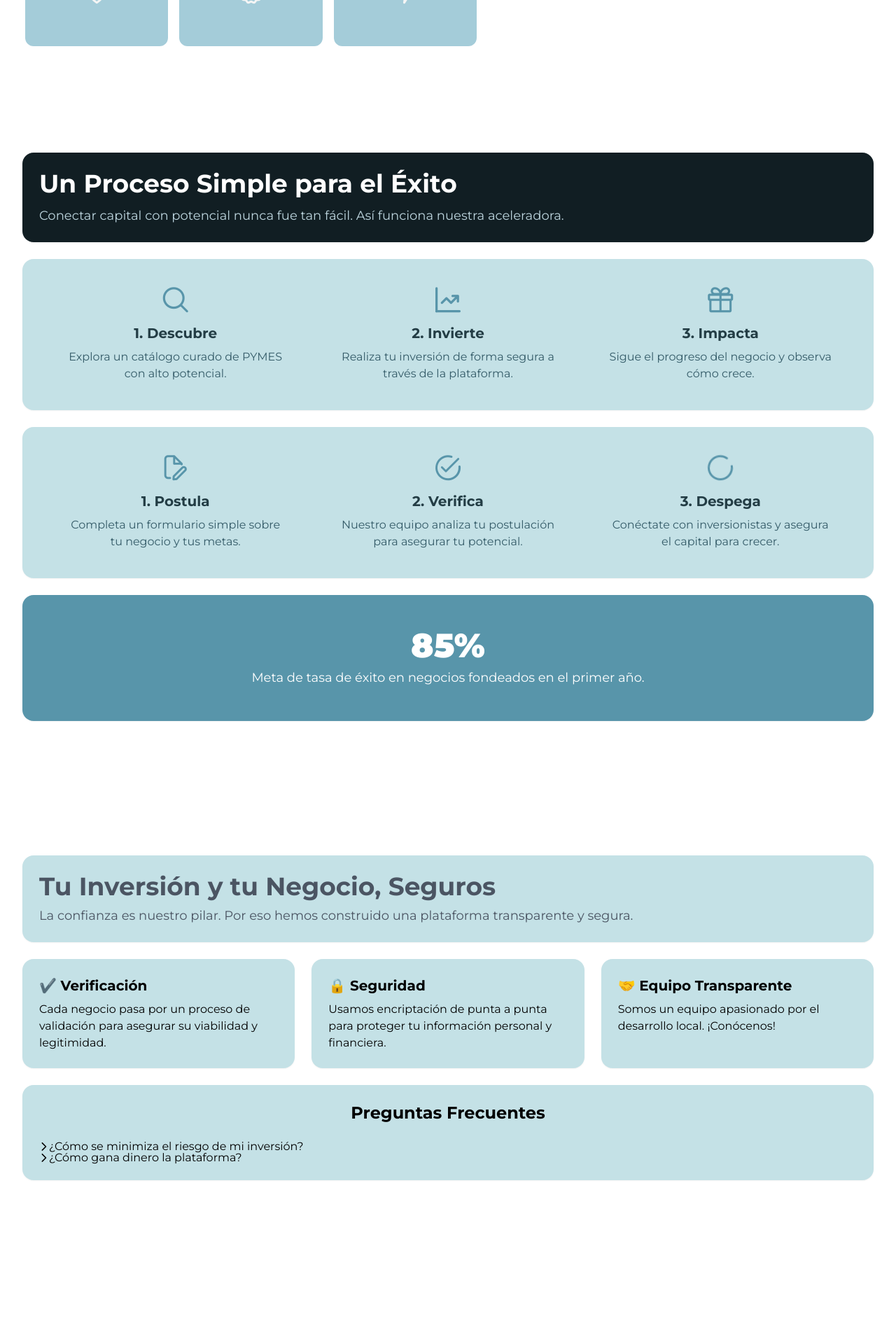
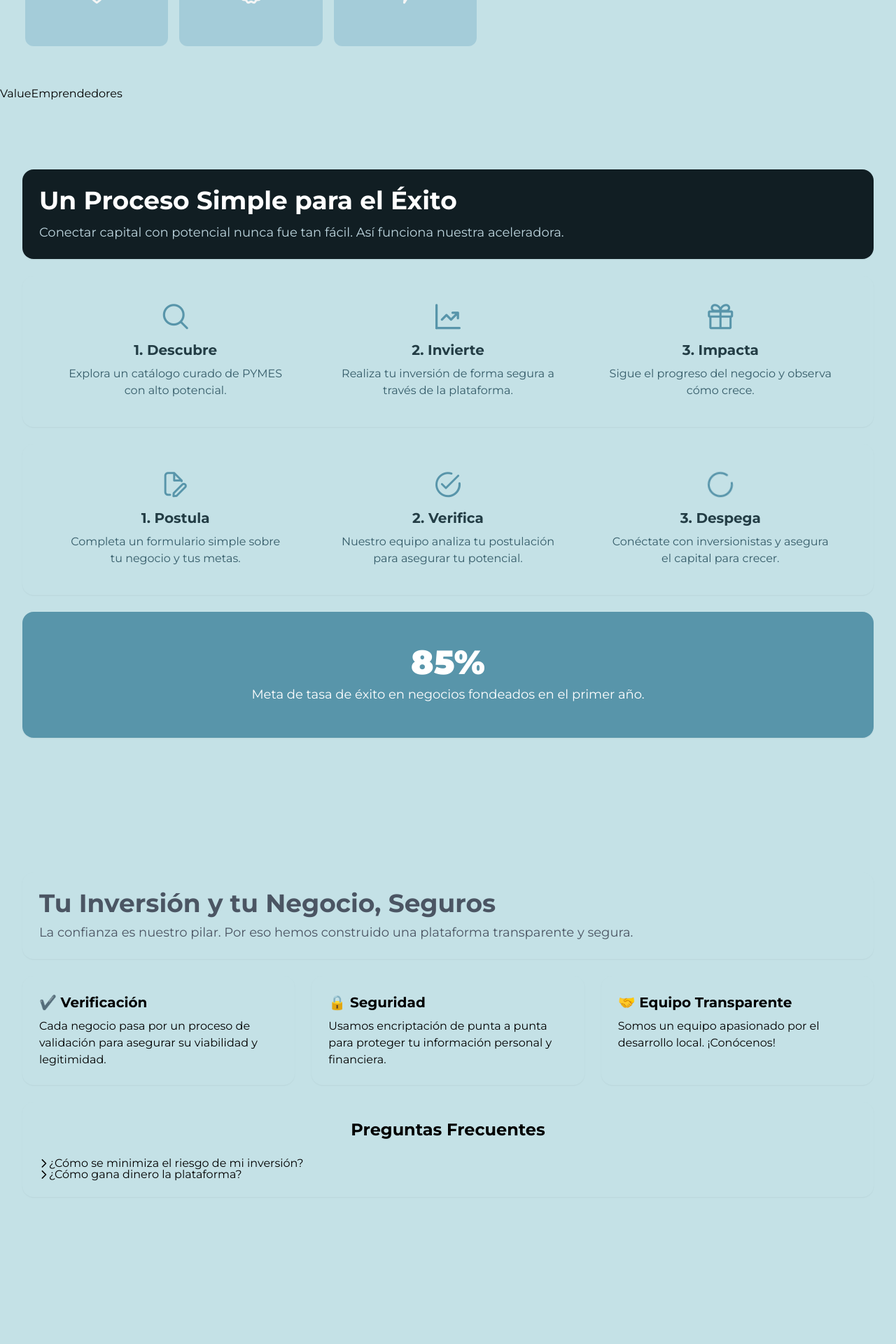
Before and after one commit to mattzub13/project_angel, a React (Vite) app: page /landing in a window 1280 px wide. Shown: the part 540-2460 px from the top of the page at 70% size. Built offline with nearby package versions, Linux system fonts and the light colour scheme; a web font is replaced by a local one.

Commit message:
Refactor LandingPage layout by adding ValueEmprendedores component and adjusting section styles in HowItWorks and TrustSection for consistency.

```diff
--- a/src/landing/LandingPage.tsx
+++ b/src/landing/LandingPage.tsx
@@ -2,21 +2,16 @@ import { HeroSection } from "./components/HeroSection";
 import TrustSection from "./components/TrustSection";
 import CTAButton from "./components/CTAButton";
 import HowItWorks from "./components/HowItWorks";
+import { ValueEmprendedores } from "./components/ValueEmprendedores";
 
 export const LandingPage = () => {
     return (
-        <>
-            {}
-
-            {}
+        <div className="bg-light_sky">
             <HeroSection />
-
-            {}
+            <ValueEmprendedores />
             <HowItWorks />
 
             <TrustSection />
-
-            {}
             <div className="text-center my-16 bg-light py-20">
                 <h3 className="text-3xl font-bold mb-4 text-secondary">
                     Únete a la Revolución de la Inversión Local
@@ -28,7 +23,6 @@ export const LandingPage = () => {
 
             </div>
 
-            {}
-        </>
+        </div>
     )
 }
--- a/src/landing/components/HowItWorks.tsx
+++ b/src/landing/components/HowItWorks.tsx
@@ -30,7 +30,7 @@ const ProcessStep = ({ icon, title, description }: { icon: string; title:string;
 
 const HowItWorks = () => {
   return (
-    <section id="como-funciona" className="py-16 sm:py-24 bg-white">
+    <section id="como-funciona" className="py-16 sm:py-24 ">
       <div className="max-w-7xl mx-auto px-4 sm:px-6 lg:px-8">
         <div className="grid grid-cols-1 lg:grid-cols-3 gap-6">
 
--- a/src/landing/components/TrustSection.tsx
+++ b/src/landing/components/TrustSection.tsx
@@ -23,7 +23,7 @@ const BentoBox = ({
 
 const TrustSection = () => {
   return (
-    <section id="confianza" className="py-16 sm:py-24 bg-white">
+    <section id="confianza" className="py-16 sm:py-24 ">
       <div className="max-w-7xl mx-auto px-4 sm:px-6 lg:px-8">
         {}
         <div className="grid grid-cols-1 lg:grid-cols-3 gap-6">
--- /dev/null
+++ b/src/landing/components/ValueEmprendedores.tsx
@@ -0,0 +1,7 @@
+import React from 'react'
+
+export const ValueEmprendedores = () => {
+  return (
+    <div>ValueEmprendedores</div>
+  )
+}
```
Lines whose indentation alone changed are shown as unchanged.
